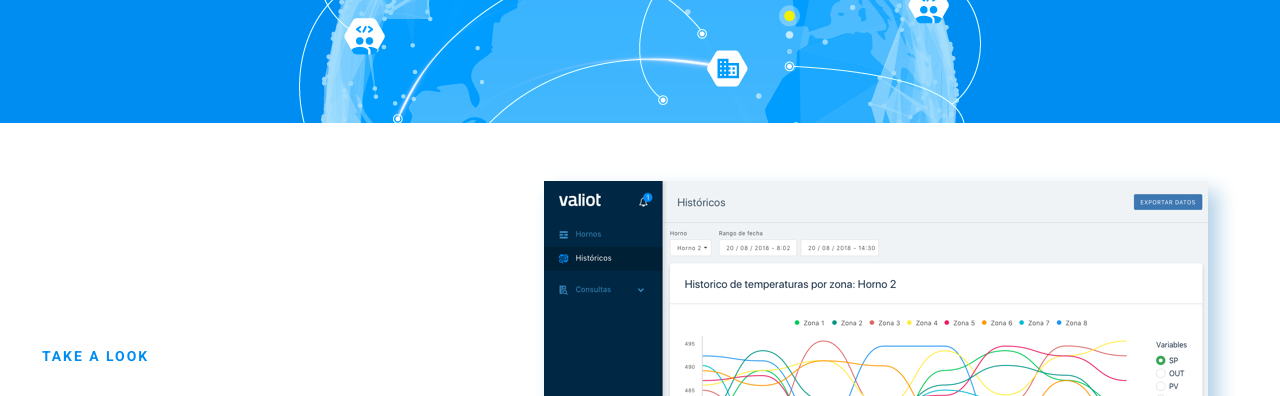
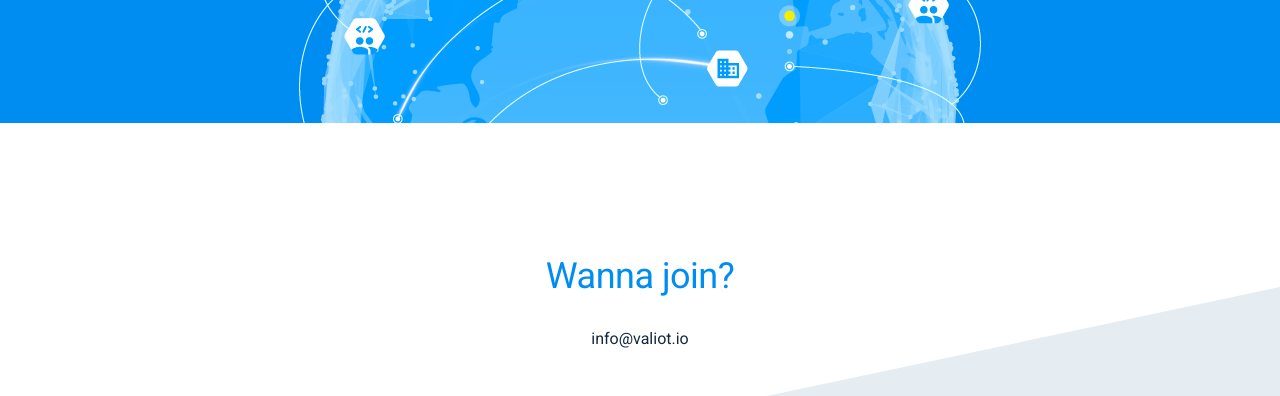
Before and after one commit to valiot/valiot-website, a website with bundled scripts: page index.html in a window 1280 px wide. Shown: the part 4790-5186 px from the top of the page. Built offline with nearby package versions, Linux system fonts and the light colour scheme.

Commit message:
comment section use cases

```diff
--- a/index.html
+++ b/index.html
@@ -196,22 +196,13 @@
 		<p class="text text--subhead">Digital technologies have taken over the world, and manufacturing is no exepction. Join the movement, connect with top tier tech developers, manufacturers and businessman to deliver high value to your enterprise.</p>
   </section>
 
-  <section class="case">
+  <!-- <section class="case">
     <div class="feature-description">
       <p class="tag tag--primary">Take a look</p>
       <h2 class="title title--large">Using technology we empower manufacturers to challeng the S.Q.</h2>
     </div>
 
     <img src="img/image-usecase.png" alt="">
-  </section>
-
-  <!-- <section class="customers">
-  	<figure class="customers-img"><img src="" alt=""></figure>
-  	<figure class="customers-img"><img src="" alt=""></figure>
-  	<figure class="customers-img"><img src="" alt=""></figure>
-  	<figure class="customers-img"><img src="" alt=""></figure>
-  	<figure class="customers-img"><img src="" alt=""></figure>
-  	<figure class="customers-img"><img src="" alt=""></figure>
   </section> -->
 
   <footer class="footer">
```
